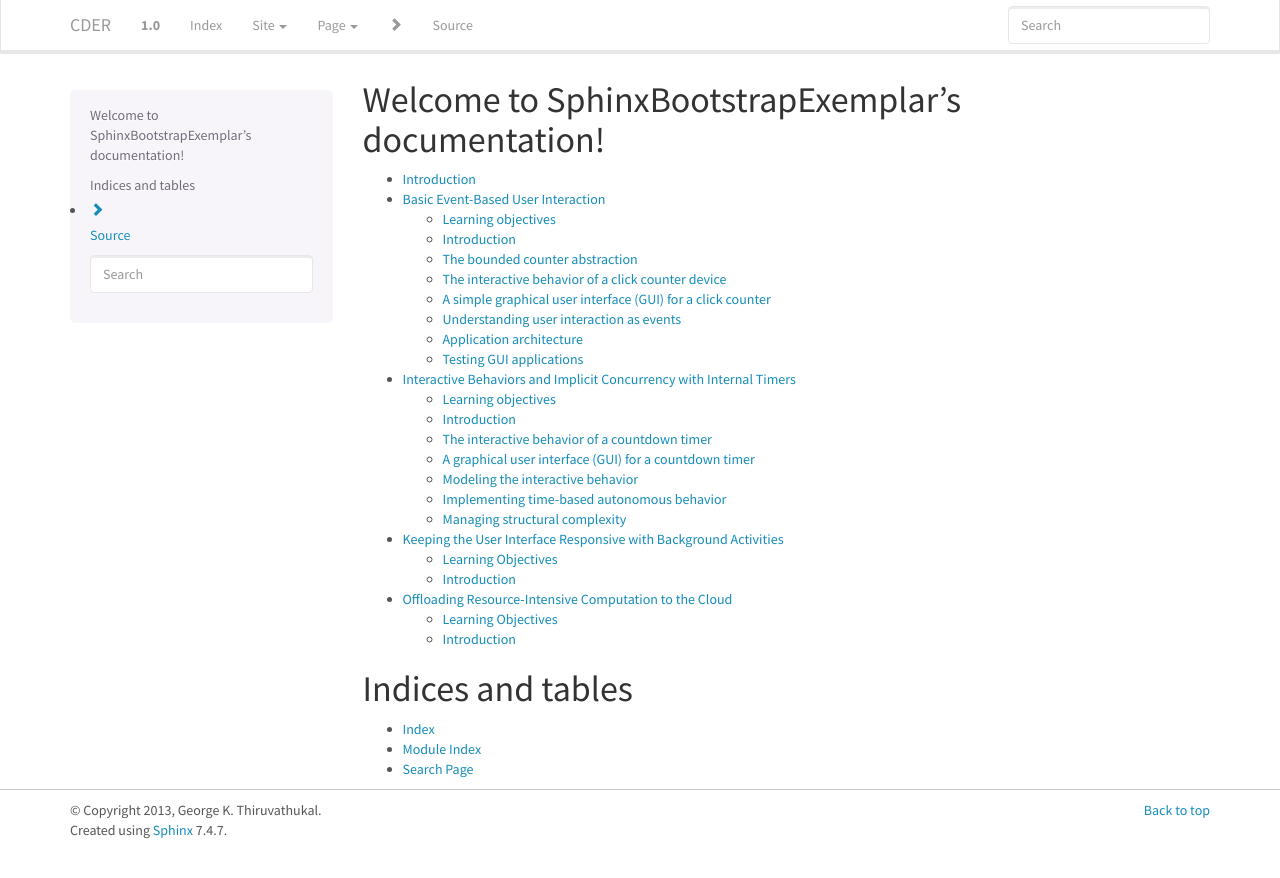
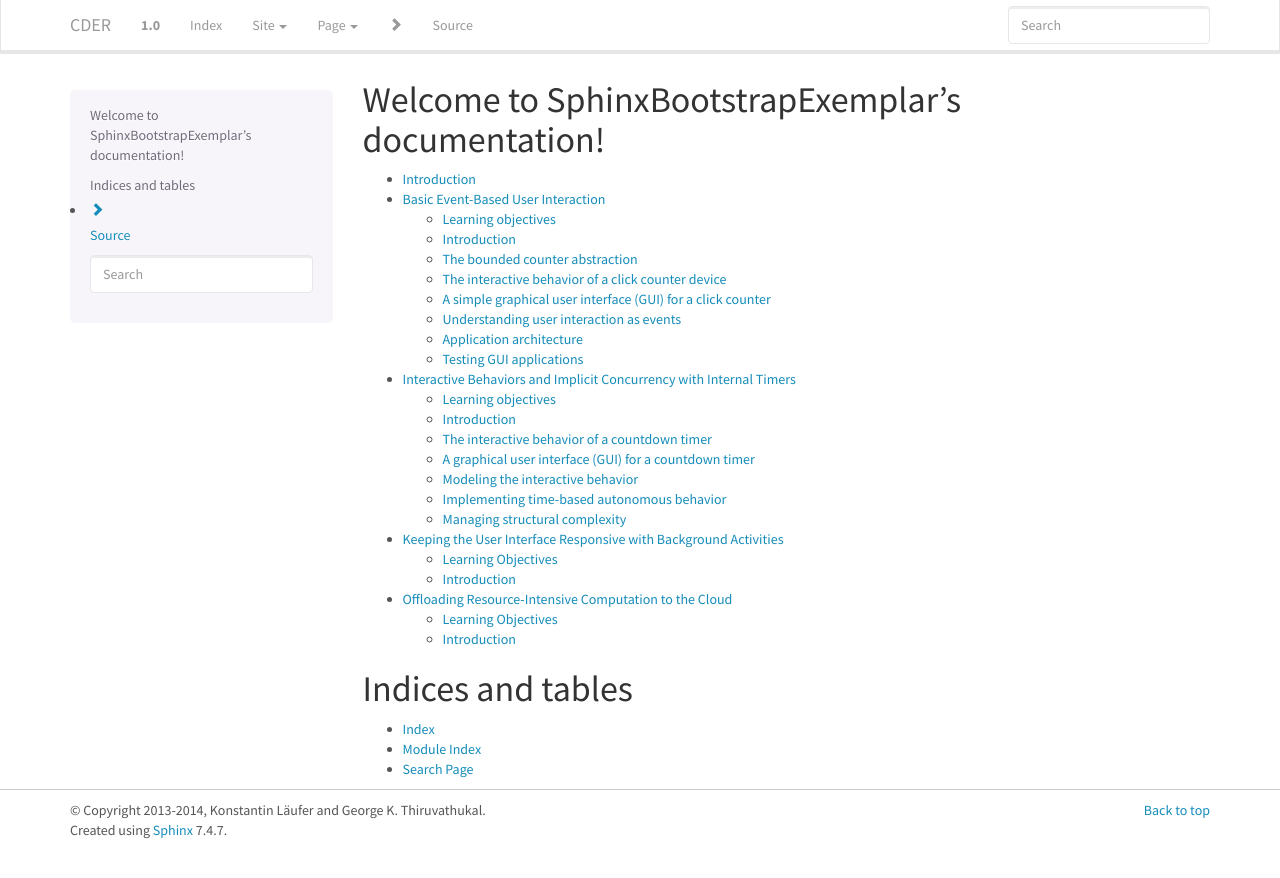
Before and after one commit to LoyolaChicagoBooks/cder, a Sphinx documentation site: the page built from source/index.rst, in a window 1280 px wide. Shown: the top 878 px of the page. Built offline with Sphinx 7.4.7, drawn with Linux system fonts in a browser that asks for light colours.

Commit message:
making sure Konstantin doesn't forget to include himself as an author in the generated files; some minor config tweaks to output filenames

```diff
--- a/source/conf.py
+++ b/source/conf.py
@@ -43,7 +43,7 @@ master_doc = 'index'
 
 # General information about the project.
 project = u'CDER'
-copyright = u'2013, George K. Thiruvathukal'
+copyright = u'2013-2014, Konstantin Läufer and George K. Thiruvathukal'
 
 # The version info for the project you're documenting, acts as replacement for
 # |version| and |release|, also used in various other places throughout the
@@ -233,8 +233,8 @@ latex_elements = {
 # Grouping the document tree into LaTeX files. List of tuples
 # (source start file, target name, title, author, documentclass [howto/manual]).
 latex_documents = [
-  ('index', 'CDER.tex', u'CDER Documentation',
-   u'George K. Thiruvathukal', 'manual'),
+  ('index', 'cder.tex', u'CDER Documentation',
+   u'Konstantin Läufer and George K. Thiruvathukal', 'manual'),
 ]
 
 # The name of an image file (relative to this directory) to place at the top of
@@ -264,7 +264,7 @@ latex_documents = [
 # (source start file, name, description, authors, manual section).
 man_pages = [
     ('index', 'cder', u'CDER Book Chapter',
-     [u'George K. Thiruvathukal'], 1)
+     [u'Konstantin Läufer and George K. Thiruvathukal'], 1)
 ]
 
 # If true, show URL addresses after external links.
@@ -278,7 +278,7 @@ man_pages = [
 #  dir menu entry, description, category)
 texinfo_documents = [
   ('index', 'CDER', u'CDER Documentation',
-   u'George K. Thiruvathukal', 'CDER', 'One line description of project.',
+   u'Konstantin Läufer and George K. Thiruvathukal', 'CDER', 'One line description of project.',
    'Miscellaneous'),
 ]
 
@@ -296,9 +296,9 @@ texinfo_documents = [
 
 # Bibliographic Dublin Core info.
 epub_title = u'CDER'
-epub_author = u'George K. Thiruvathukal'
-epub_publisher = u'George K. Thiruvathukal'
-epub_copyright = u'2013, George K. Thiruvathukal'
+epub_author = u'Konstantin Läufer and George K. Thiruvathukal'
+epub_publisher = u'Konstantin Läufer and George K. Thiruvathukal'
+epub_copyright = u'2013, Konstantin Läufer and George K. Thiruvathukal'
 
 # The language of the text. It defaults to the language option
 # or en if the language is not set.
```
